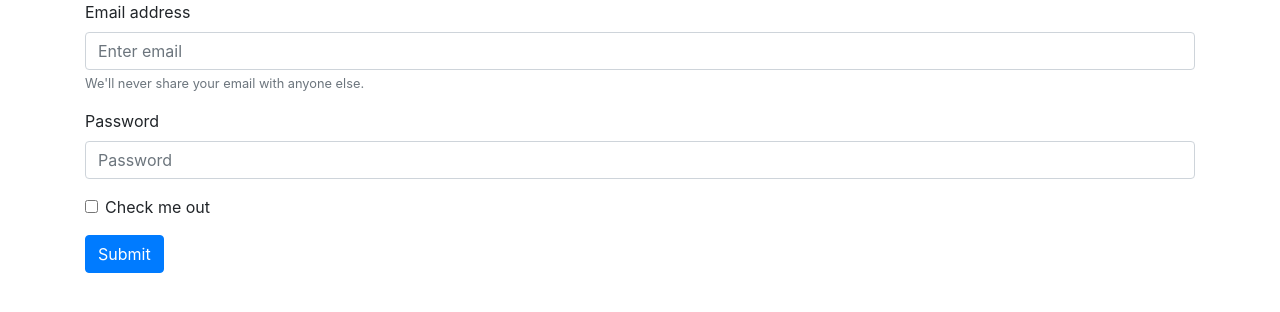
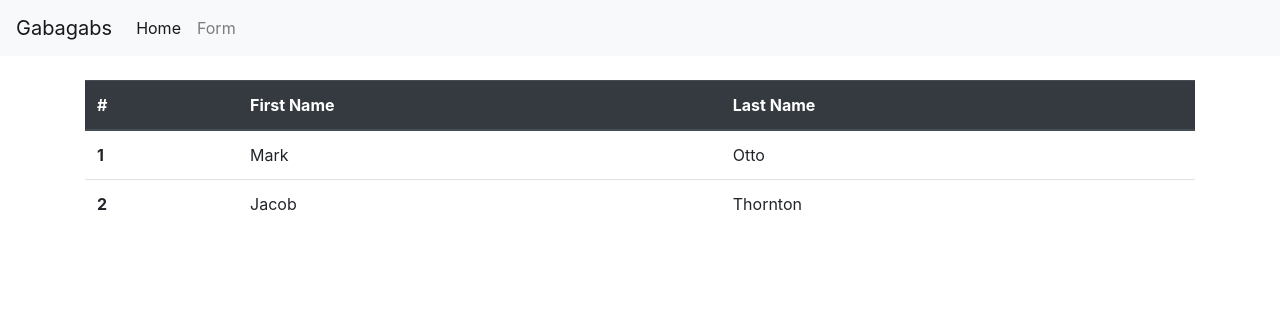
Before and after one commit to PeterGabrielVE/moviescrud, an Angular app: page / in a window 1280 px wide. Shown: the top 312 px of the page. Built offline with nearby package versions, Linux system fonts and the light colour scheme.

Commit message:
creacion de interfaces, servcios

```diff
--- a/src/app/app.component.html
+++ b/src/app/app.component.html
@@ -1,18 +1,22 @@
+<nav class="navbar navbar-expand-lg navbar-light bg-light">
+  <a class="navbar-brand" href="#">Gabagabs</a>
+  <button class="navbar-toggler" type="button" data-toggle="collapse" data-target="#navbarSupportedContent" aria-controls="navbarSupportedContent" aria-expanded="false" aria-label="Toggle navigation">
+    <span class="navbar-toggler-icon"></span>
+  </button>
+
+  <div class="collapse navbar-collapse" id="navbarSupportedContent">
+    <ul class="navbar-nav mr-auto">
+      <li class="nav-item active">
+        <a class="nav-link" routerLink="/home">Home <span class="sr-only">(current)</span></a>
+      </li>
+      <li class="nav-item">
+        <a class="nav-link" routerLink="/form">Form</a>
+      </li>
+    </ul>
+  </div>
+</nav>
+
+<br/>
 <div class="container">
-  <form>
-    <div class="form-group">
-      <label for="exampleInputEmail1">Email address</label>
-      <input type="email" class="form-control" id="exampleInputEmail1" aria-describedby="emailHelp" placeholder="Enter email">
-      <small id="emailHelp" class="form-text text-muted">We'll never share your email with anyone else.</small>
-    </div>
-    <div class="form-group">
-      <label for="exampleInputPassword1">Password</label>
-      <input type="password" class="form-control" id="exampleInputPassword1" placeholder="Password">
-    </div>
-    <div class="form-group form-check">
-      <input type="checkbox" class="form-check-input" id="exampleCheck1">
-      <label class="form-check-label" for="exampleCheck1">Check me out</label>
-    </div>
-    <button type="submit" class="btn btn-primary">Submit</button>
-  </form>
+  <router-outlet></router-outlet>
 </div>
--- a/src/app/form/form.component.html
+++ b/src/app/form/form.component.html
@@ -1,3 +1,16 @@
-<p>
-  form works!
-</p>
+<form>
+  <div class="form-group">
+    <label for="exampleInputEmail1">Email address</label>
+    <input type="email" class="form-control" id="exampleInputEmail1" aria-describedby="emailHelp" placeholder="Enter email">
+    <small id="emailHelp" class="form-text text-muted">We'll never share your email with anyone else.</small>
+  </div>
+  <div class="form-group">
+    <label for="exampleInputPassword1">Password</label>
+    <input type="password" class="form-control" id="exampleInputPassword1" placeholder="Password">
+  </div>
+  <div class="form-group form-check">
+    <input type="checkbox" class="form-check-input" id="exampleCheck1">
+    <label class="form-check-label" for="exampleCheck1">Check me out</label>
+  </div>
+  <button type="submit" class="btn btn-primary">Submit</button>
+</form>
--- a/src/app/home/home.component.html
+++ b/src/app/home/home.component.html
@@ -1,3 +1,22 @@
-<p>
-  home works!
-</p>
+<table class="table">
+  <thead class="thead-dark">
+    <tr>
+      <th>#</th>
+      <th>First Name</th>
+      <th>Last Name</th>
+    </tr>
+  </thead>
+  <tbody>
+    <tr>
+      <th scope="row">1</th>
+      <td>Mark</td>
+      <td>Otto</td>
+    </tr>
+    <tr>
+      <th scope="row">2</th>
+      <td>Jacob</td>
+      <td>Thornton</td>
+    </tr>
+  </tbody>
+</table>
+<form>
```
Also changed, not shown: src/app/app.module.ts (+9 -1 lines), src/app/interfaces/movies.ts (added, +10 -0 lines), src/app/services/movies.service.ts (added, +9 -0 lines), 1 other file (tests, documents, lock files or other folders).
